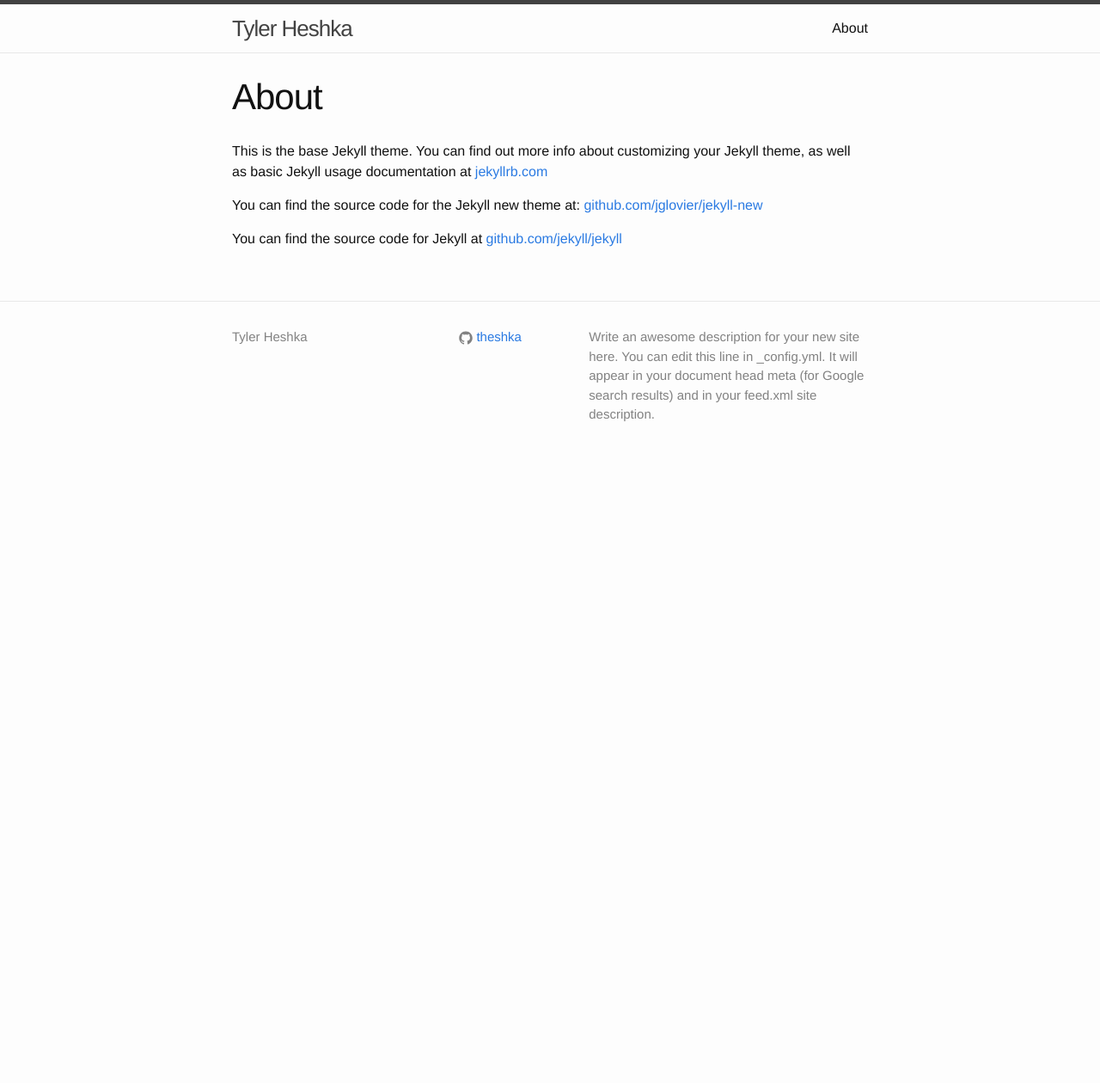
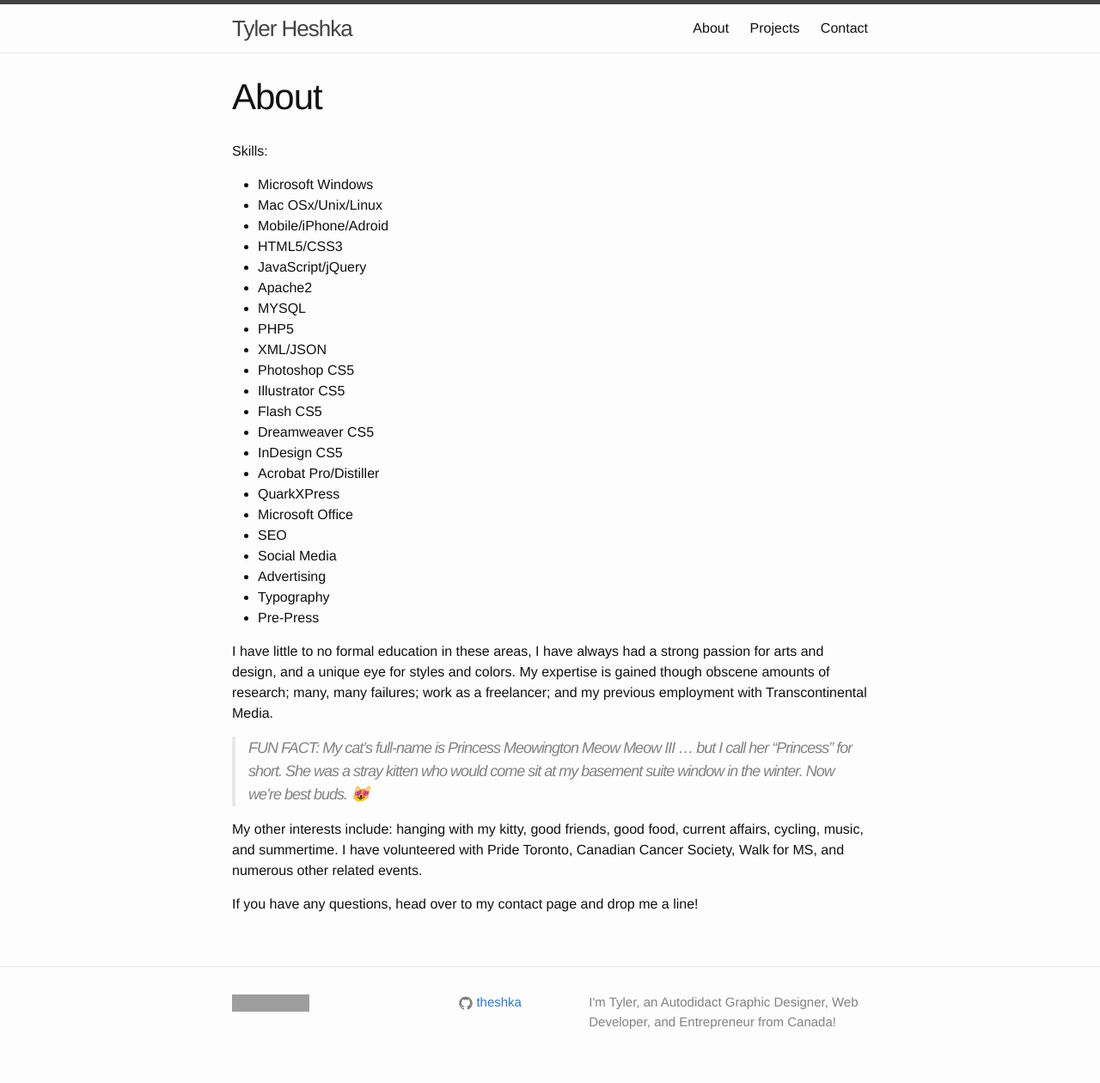
Before and after one commit to theshka/theshka, a Jekyll site: the page built from 1-about.md, in a window 1280 px wide. Shown: the whole page at 86% size. Built offline with Jekyll 4.4.1, drawn with Linux system fonts in a browser that asks for light colours; before the commit the page ends 900 px from its top, so only the background shows below that; grey boxes are pictures that could not be loaded.

Commit message:
initial customization

```diff
--- /dev/null
+++ b/1-about.md
@@ -0,0 +1,36 @@
+---
+layout: page
+title: About
+permalink: /about/
+---
+Skills:
+* Microsoft Windows
+* Mac OSx/Unix/Linux
+* Mobile/iPhone/Adroid
+* HTML5/CSS3
+* JavaScript/jQuery
+* Apache2
+* MYSQL
+* PHP5
+* XML/JSON
+* Photoshop CS5
+* Illustrator CS5
+* Flash CS5
+* Dreamweaver CS5
+* InDesign CS5
+* Acrobat Pro/Distiller
+* QuarkXPress
+* Microsoft Office
+* SEO
+* Social Media
+* Advertising
+* Typography
+* Pre-Press
+
+I have little to no formal education in these areas, I have always had a strong passion for arts and design, and a unique eye for styles and colors. My expertise is gained though obscene amounts of research; many, many failures; work as a freelancer; and my previous employment with Transcontinental Media.
+
+> FUN FACT: My cat's full-name is Princess Meowington Meow Meow III … but I call her "Princess" for short. She was a stray kitten who would come sit at my basement suite window in the winter. Now we’re best buds. 😻
+
+My other interests include: hanging with my kitty, good friends, good food, current affairs, cycling, music, and summertime. I have volunteered with Pride Toronto, Canadian Cancer Society, Walk for MS, and numerous other related events.
+
+If you have any questions, head over to my contact page and drop me a line!
--- a/_config.yml
+++ b/_config.yml
@@ -1,9 +1,8 @@
 # Site settings
 title: Tyler Heshka
 description: > # this means to ignore newlines until "baseurl:"
-  Write an awesome description for your new site here. You can edit this
-  line in _config.yml. It will appear in your document head meta (for
-  Google search results) and in your feed.xml site description.
+  I'm Tyler, an Autodidact Graphic Designer, Web Developer,
+  and Entrepreneur from Canada!
 baseurl: "" # the subpath of your site, e.g. /blog/
 url: "http://theshka.gitub.io" # the base hostname & protocol for your site
 github_username:  theshka
--- a/_includes/footer.html
+++ b/_includes/footer.html
@@ -5,7 +5,7 @@
     <div class="footer-col-wrapper">
       <div class="footer-col  footer-col-1">
         <ul class="contact-list">
-          <li>{{ site.title }}</li>
+          <li><a href="https://keybase.io/theshka/key.asc"><img src="https://img.shields.io/badge/PGP-fingerprint-lightgrey.svg?style=flat-square" /></a></li>
           <li><a href="mailto:{{ site.email }}">{{ site.email }}</a></li>
         </ul>
       </div>
--- a/about.md
+++ /dev/null
@@ -1,11 +0,0 @@
----
-layout: page
-title: About
-permalink: /about/
----
-
-This is the base Jekyll theme. You can find out more info about customizing your Jekyll theme, as well as basic Jekyll usage documentation at [jekyllrb.com](http://jekyllrb.com/)
-
-You can find the source code for the Jekyll new theme at: [github.com/jglovier/jekyll-new](https://github.com/jglovier/jekyll-new)
-
-You can find the source code for Jekyll at [github.com/jekyll/jekyll](https://github.com/jekyll/jekyll)
```
Also changed, not shown: 2-projects.md (added, +74 -0 lines), 3-contact.md (added, +5 -0 lines), _layouts/contact.html (added, +25 -0 lines), _posts/2015-10-11-welcome-to-jekyll.markdown (deleted, +0 -25 lines), _posts/2015-10-11-welcome-to-theshka-github-io.markdown (added, +8 -0 lines), keybase.txt (added, +74 -0 lines), images/ancientpsychic.jpg (added), images/gloakproductions.jpg (added), images/godpilot.jpg (added), images/mbp2011.jpg (added).
